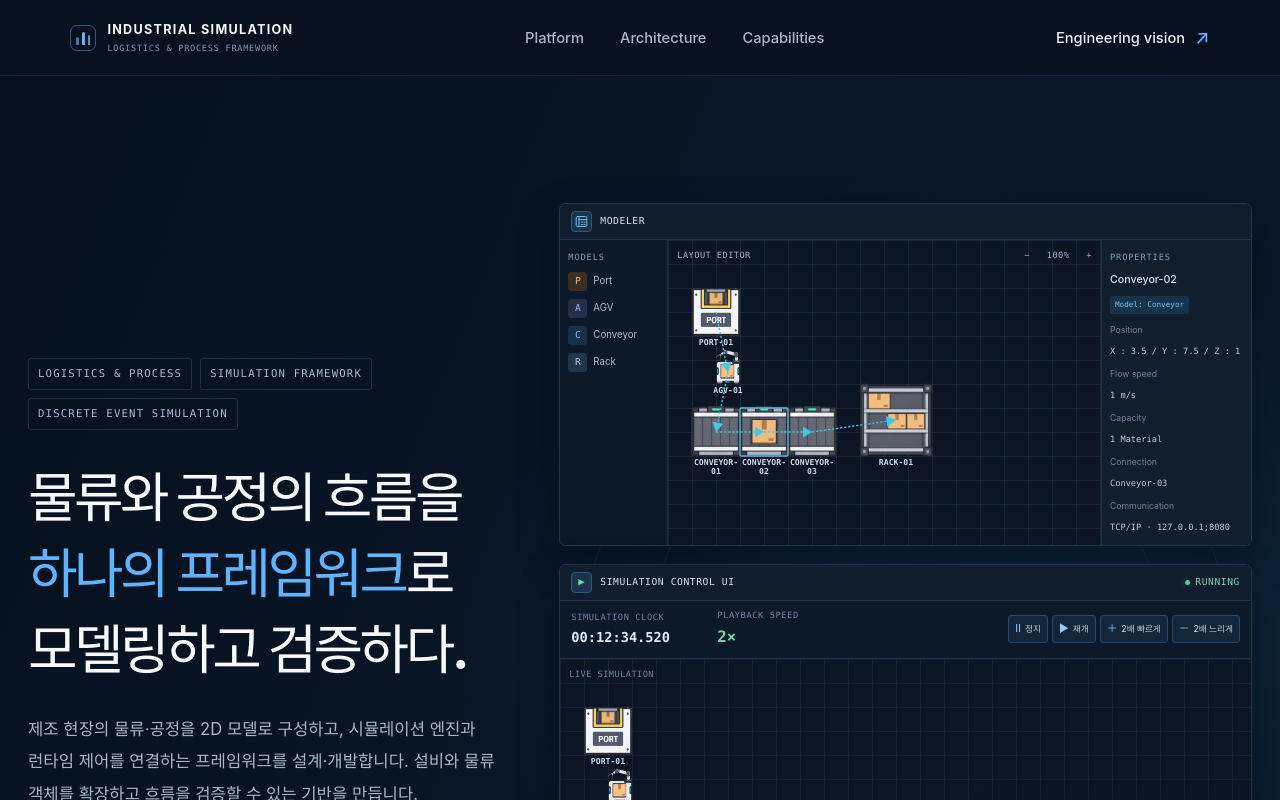
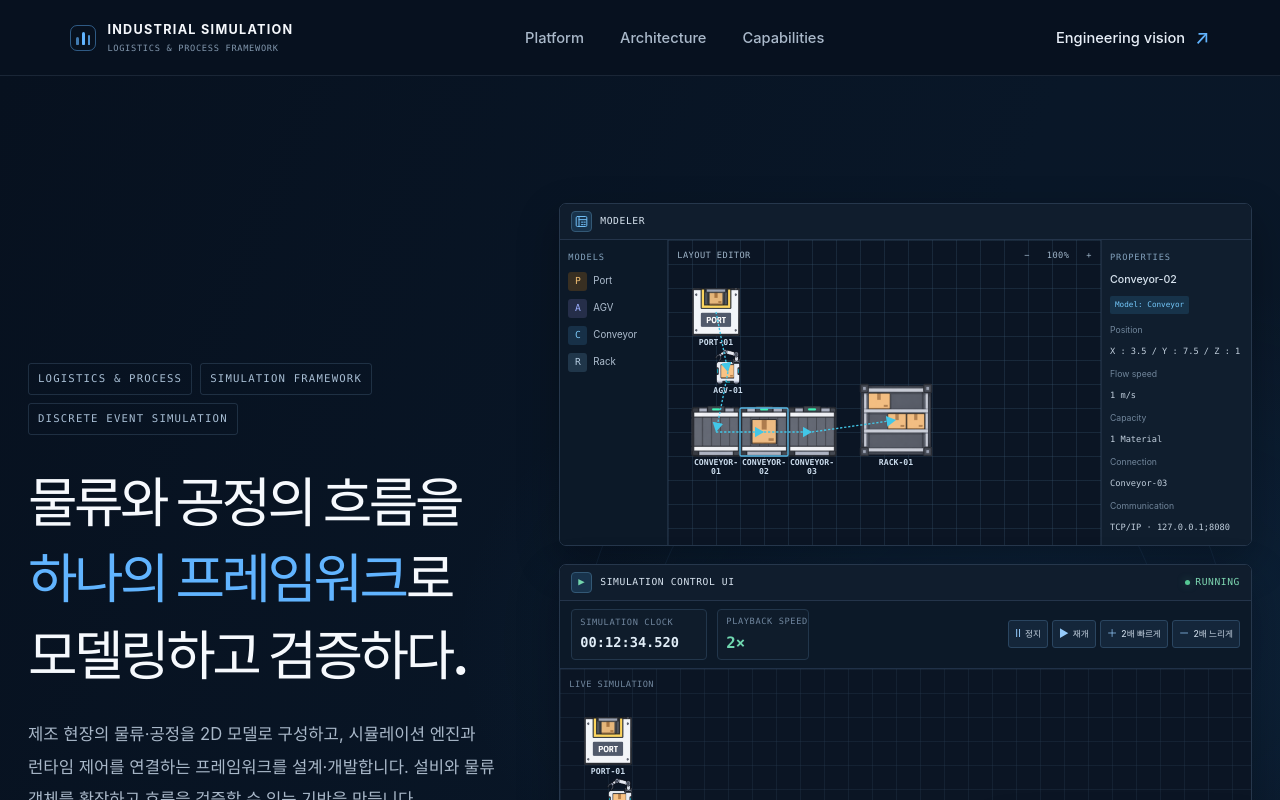
Before and after one commit to kkh3868/My_Portfolio, a React (Vite) app: page / in a window 1280 px wide. Shown: the top 800 px of the page. Built offline with nearby package versions, Linux system fonts and the light colour scheme.

Commit message:
[Fix] SIMULATION CLOCK 및 PLAYBACK SPEED에 카드형 디자인 추가

```diff
--- a/src/App.css
+++ b/src/App.css
@@ -2573,7 +2573,7 @@
   min-height: 58px;
   padding: 8px 11px;
   display: grid;
-  grid-template-columns: 136px 74px minmax(0, 1fr);
+  grid-template-columns: 136px 92px minmax(0, 1fr);
   align-items: center;
   gap: 10px;
   background: #0c1928;
@@ -2583,9 +2583,16 @@
 .runtime-clock,
 .runtime-speed {
   min-width: 0;
+  min-height: 40px;
+  align-self: stretch;
+  padding: 5px 8px;
   display: flex;
   flex-direction: column;
+  justify-content: center;
   gap: 3px;
+  background: #0f1c2b;
+  border: 1px solid #22364b;
+  border-radius: 4px;
 }
 
 .runtime-clock small,
@@ -2806,7 +2813,7 @@
   }
 
   .runtime-controlbar {
-    grid-template-columns: 122px 63px minmax(0, 1fr);
+    grid-template-columns: 122px 86px minmax(0, 1fr);
     gap: 6px;
     padding-right: 8px;
     padding-left: 8px;
```
